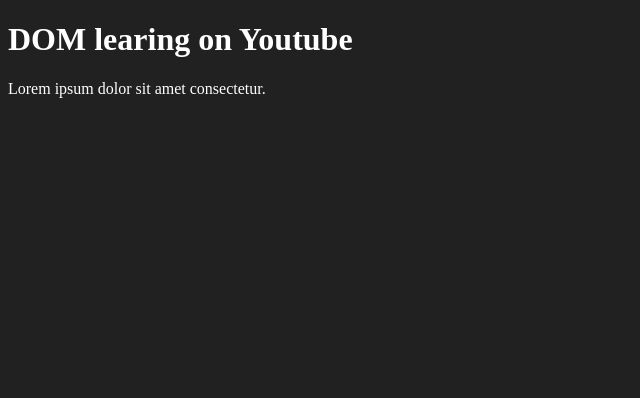
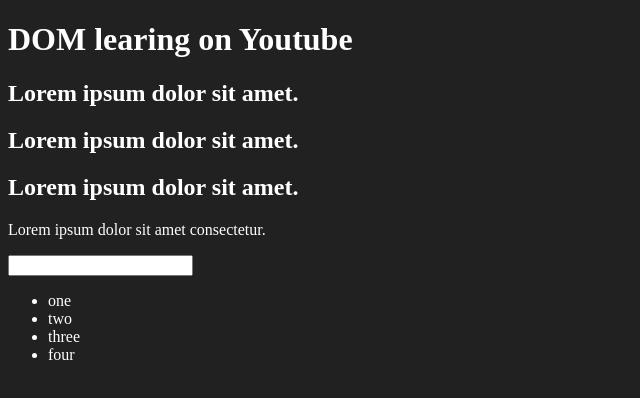
Before and after one commit to SyedTathahir/js-learning, a plain HTML site: page 06_dom/one.html in a window 1280 px wide. Shown: the whole page, without its empty margins (0-640 px from the left). Drawn offline with Linux system fonts and the light colour scheme.

Commit message:
added lists

```diff
--- a/06_dom/one.html
+++ b/06_dom/one.html
@@ -13,8 +13,18 @@
 </head>
 <body class="bg-black">
     <div >
-        <h1  id ="title" class="heading">DOM learing on Youtube</h1>
+        <h1  id ="title" class="heading">DOM learing on Youtube <span style="display: none;">Test Text</span></h1>
+        <h2>Lorem ipsum dolor sit amet.</h2>
+        <h2>Lorem ipsum dolor sit amet.</h2>
+        <h2>Lorem ipsum dolor sit amet.</h2>
         <p>Lorem ipsum dolor sit amet consectetur.</p>
+        <input type="password" name="" id="">
+        <ul>
+            <li class="list-item">one</li>
+            <li class="list-item">two</li>
+            <li class="list-item">three</li>
+            <li class="list-item">four</li>
+        </ul>
     </div>
 </body>
 </html>
```
